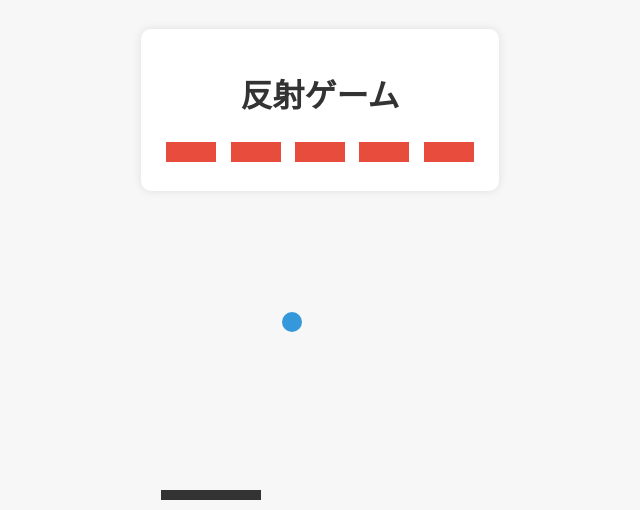
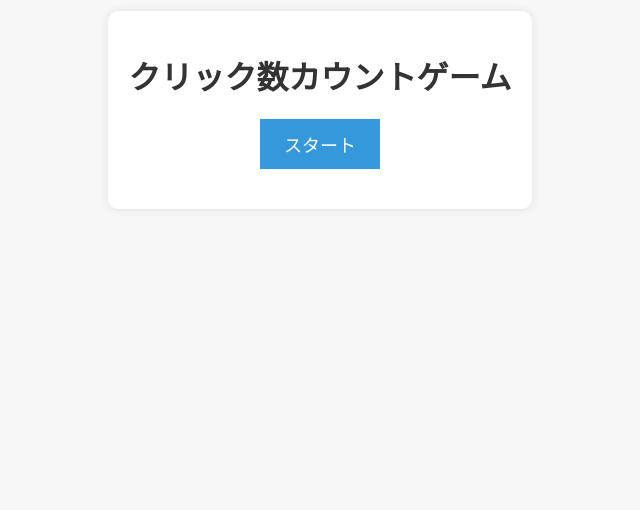
Before and after one commit to shima-dayo1315/shima_dayo1315.github.io, a plain HTML site: page game.html in a window 1280 px wide. Shown: the part 290-800 px from the top of the page, without its empty margins (320-960 px from the left). Drawn offline with Linux system fonts and the light colour scheme.

Commit message:
Update game.html

```diff
--- a/game.html
+++ b/game.html
@@ -1,7 +1,7 @@
 <!DOCTYPE html>
 <html>
 <head>
-    <title>反射ゲーム</title>
+    <title>クリック数カウントゲーム</title>
     <style>
         body {
             font-family: 'Arial', sans-serif;
@@ -22,80 +22,52 @@
         h1 {
             color: #333;
         }
-        .ball {
-            width: 20px;
-            height: 20px;
+        button {
+            padding: 12px 24px;
+            font-size: 18px;
             background-color: #3498db;
-            border-radius: 50%;
-            position: absolute;
+            color: white;
+            border: none;
+            cursor: pointer;
         }
-        .paddle {
-            width: 100px;
-            height: 10px;
-            background-color: #333;
-            position: absolute;
-            bottom: 10px;
+        button:hover {
+            background-color: #2980b9;
         }
-        .block {
-            width: 50px;
-            height: 20px;
-            background-color: #e74c3c;
-            margin: 5px;
-            display: inline-block;
+        p {
+            font-size: 24px;
+            margin: 20px;
         }
     </style>
 </head>
 <body>
     <div class="container">
-        <h1>反射ゲーム</h1>
-        <div class="ball" id="ball"></div>
-        <div class="paddle" id="paddle"></div>
-        <div class="block"></div>
-        <div class="block"></div>
-        <div class="block"></div>
-        <div class="block"></div>
-        <div class="block"></div>
+        <h1>クリック数カウントゲーム</h1>
+        <button onclick="startGame()">スタート</button>
+        <button id="target" onclick="increaseCount()" style="display: none;">クリック！</button>
+        <p id="click-count"></p>
     </div>
 
     <script>
-        const ball = document.getElementById('ball');
-        const paddle = document.getElementById('paddle');
+        let clickCount = 0;
+        let gameInterval;
 
-        let x = 0;
-        let y = 0;
-        let xSpeed = 2;
-        let ySpeed = 2;
-
-        function moveBall() {
-            x += xSpeed;
-            y += ySpeed;
-
-            if (x > window.innerWidth - 20 || x < 0) {
-                xSpeed *= -1;
-            }
-
-            if (y > window.innerHeight - 20) {
-                if (x > paddle.offsetLeft && x < paddle.offsetLeft + 100) {
-                    ySpeed *= -1;
-                }
-            }
-
-            if (y < 0) {
-                ySpeed *= -1;
-            }
-
-            ball.style.left = x + 'px';
-            ball.style.top = y + 'px';
-
-            requestAnimationFrame(moveBall);
+        function startGame() {
+            clickCount = 0;
+            document.getElementById('click-count').innerText = '';
+            document.getElementById('target').style.display = 'block';
+            document.getElementById('target').textContent = 'クリック！';
+            gameInterval = setTimeout(endGame, 5000); // 5秒後にゲーム終了
         }
 
-        moveBall();
+        function increaseCount() {
+            clickCount++;
+            document.getElementById('click-count').innerText = `クリック数: ${clickCount}`;
+        }
 
-        document.addEventListener('mousemove', (event) => {
-            const mouseX = event.clientX;
-            paddle.style.left = mouseX - 50 + 'px';
-        });
+        function endGame() {
+            document.getElementById('target').textContent = '終了';
+            document.getElementById('target').disabled = true;
+        }
     </script>
 </body>
 </html>
```
